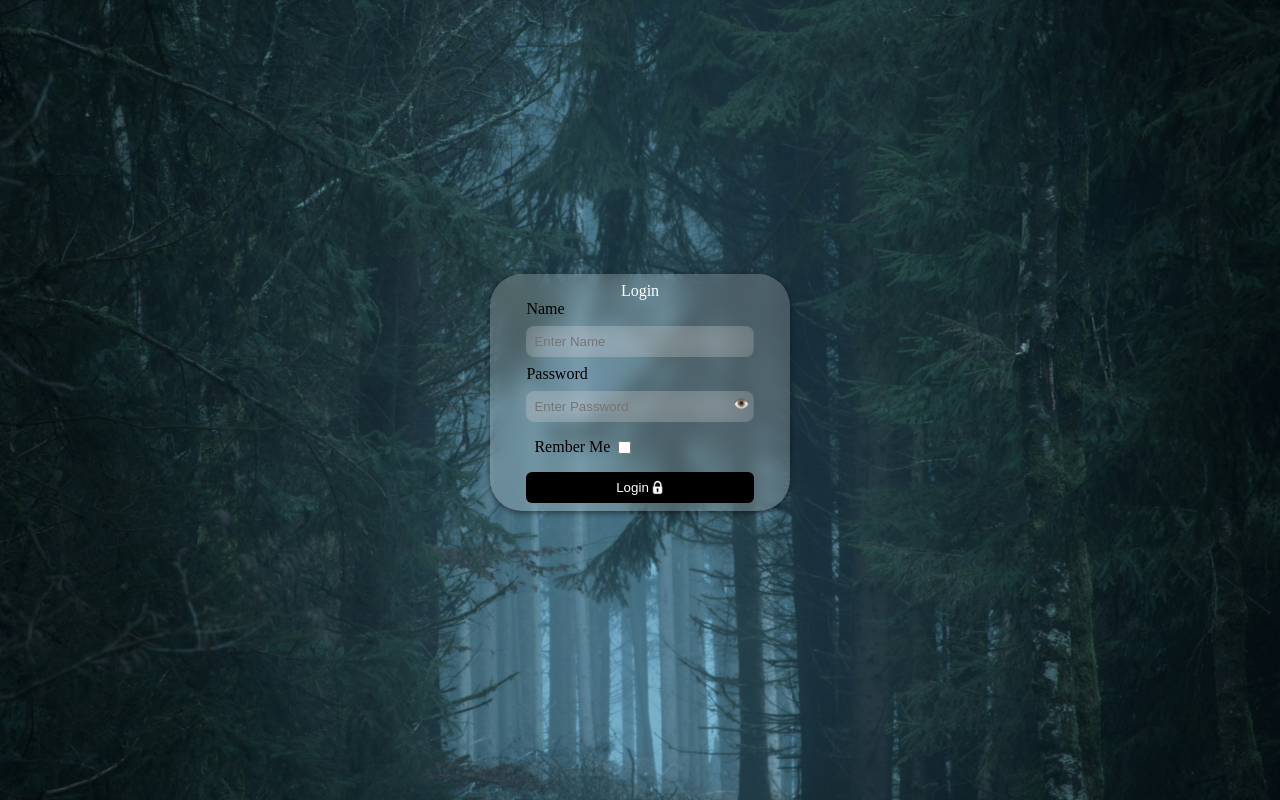
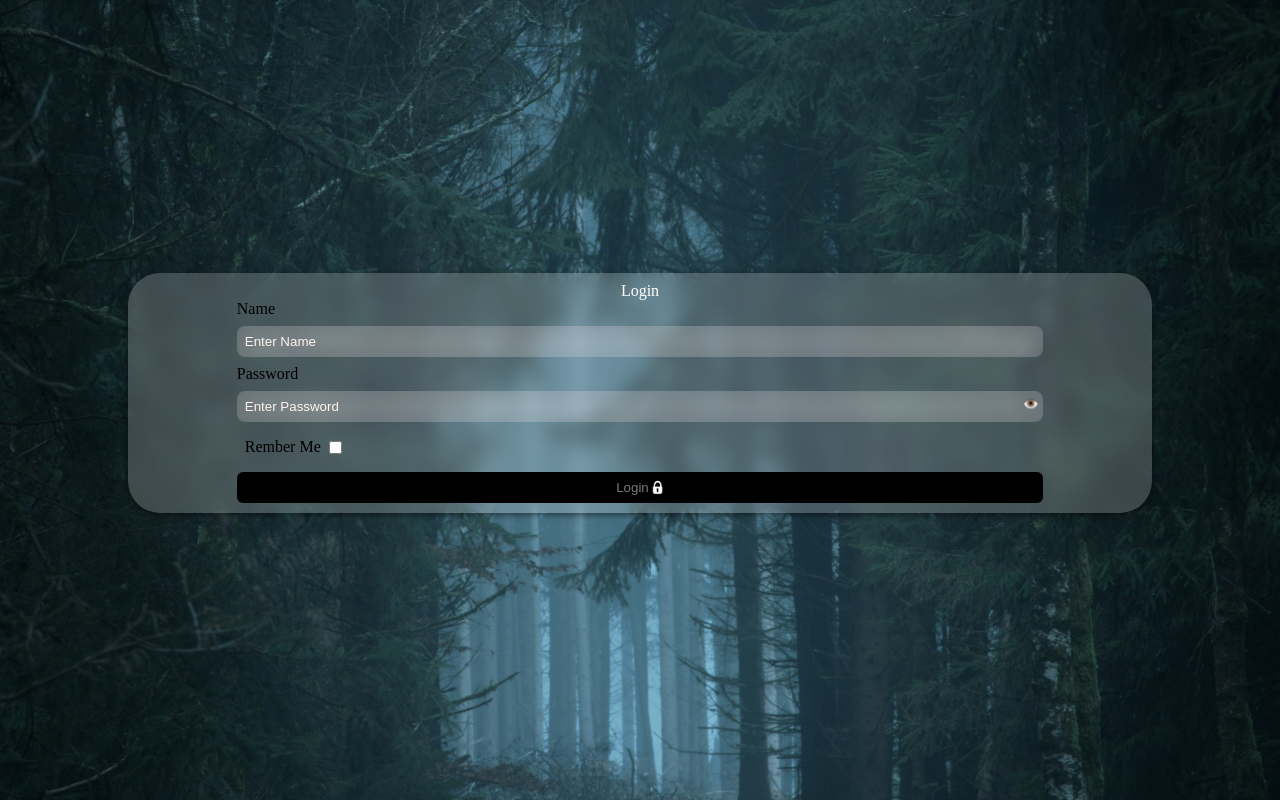
Before and after one commit to arashjf/master-login, a plain HTML site: page index.html in a window 1280 px wide. Drawn offline with Linux system fonts and the light colour scheme.

Commit message:
input style

```diff
--- a/styale.css
+++ b/styale.css
@@ -41,9 +41,7 @@ main {
   flex-direction: column;
   justify-content: center;
   align-items: center;
-  width: 300px;
-  /* height: 38vh; */
-  /* margin: 8px; */
+  height: 30vh;
   padding: 8px;
   color: #fff5ee;
   background-color: rgba(255, 255, 255, 0.2);
@@ -55,7 +53,7 @@ main {
 
 @media screen and (max-width: 600px) {
   body {
-    background-image: url(/Download\ From\ CBEditz.com\ -\ 630x1280.jpg);
+    background-image: url(/61HFZxArQUL.jpg);
   }
 }
 
@@ -80,7 +78,7 @@ main {
   padding: 8px;
   margin: 8px;
   border-radius: 8px;
-  /* corner-shape: bevel; */
+  transition: all 200ms linear;
 }
 
 #label-pass {
@@ -96,7 +94,17 @@ main {
   padding: 8px;
   margin-top: 8px;
   border-radius: 8px;
-  /* corner-shape: bevel; */
+  transition: all 200ms linear;
+}
+
+#fname::placeholder,
+#pass::placeholder {
+  color: #fff5ee;
+}
+
+#fname:hover,
+#pass:hover {
+  transform: scale(1.03);
 }
 
 .eye-icon {
@@ -130,16 +138,18 @@ main {
   display: flex;
   align-items: center;
   justify-content: center;
-  background-color: black;
-  color: #ffffff;
+  background-color: rgba(0, 0, 0, 1);
+  color: #ffffff7a;
   width: 80%;
   text-align: center;
   padding: 8px;
   border-radius: 6px;
+  transition: all 200ms linear;
 }
 .login-button:hover {
-  background-color: rgb(64, 63, 63, 0.1);
+  background-color: rgba(0, 0, 0, 1);
   backdrop-filter: blur(8px);
+  transform: scale(1.05);
 }
 
 #lock {
@@ -170,7 +180,7 @@ main {
 }
 
 .toast.success {
-  background-color:rgba(0, 100, 0, 0.466);
+  background-color: rgba(0, 100, 0, 0.466);
 }
 
 .toast.error {
```
Also changed, not shown: 61HFZxArQUL.jpg (added), Download From CBEditz.com - 630x1280.jpg (deleted).
